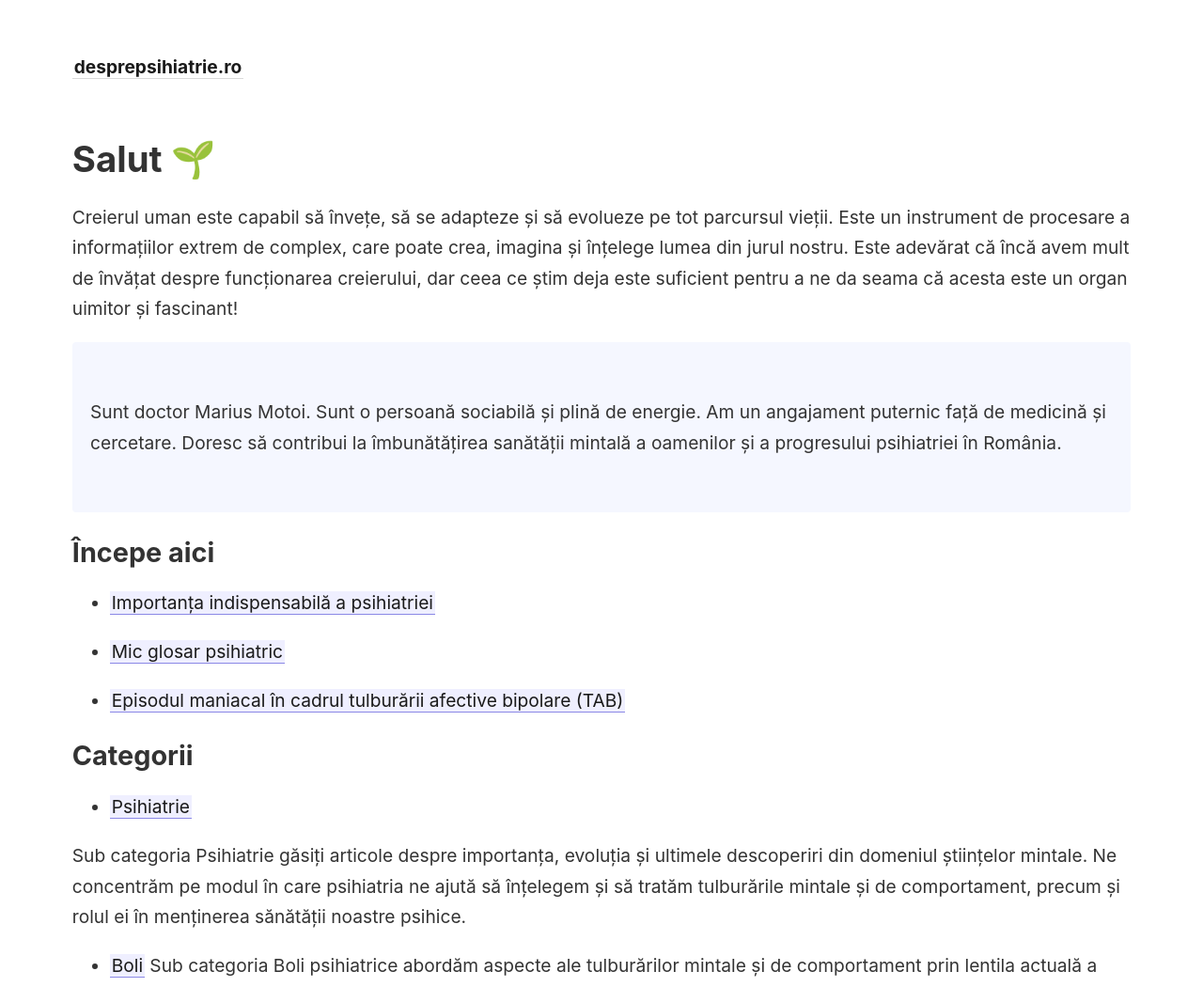
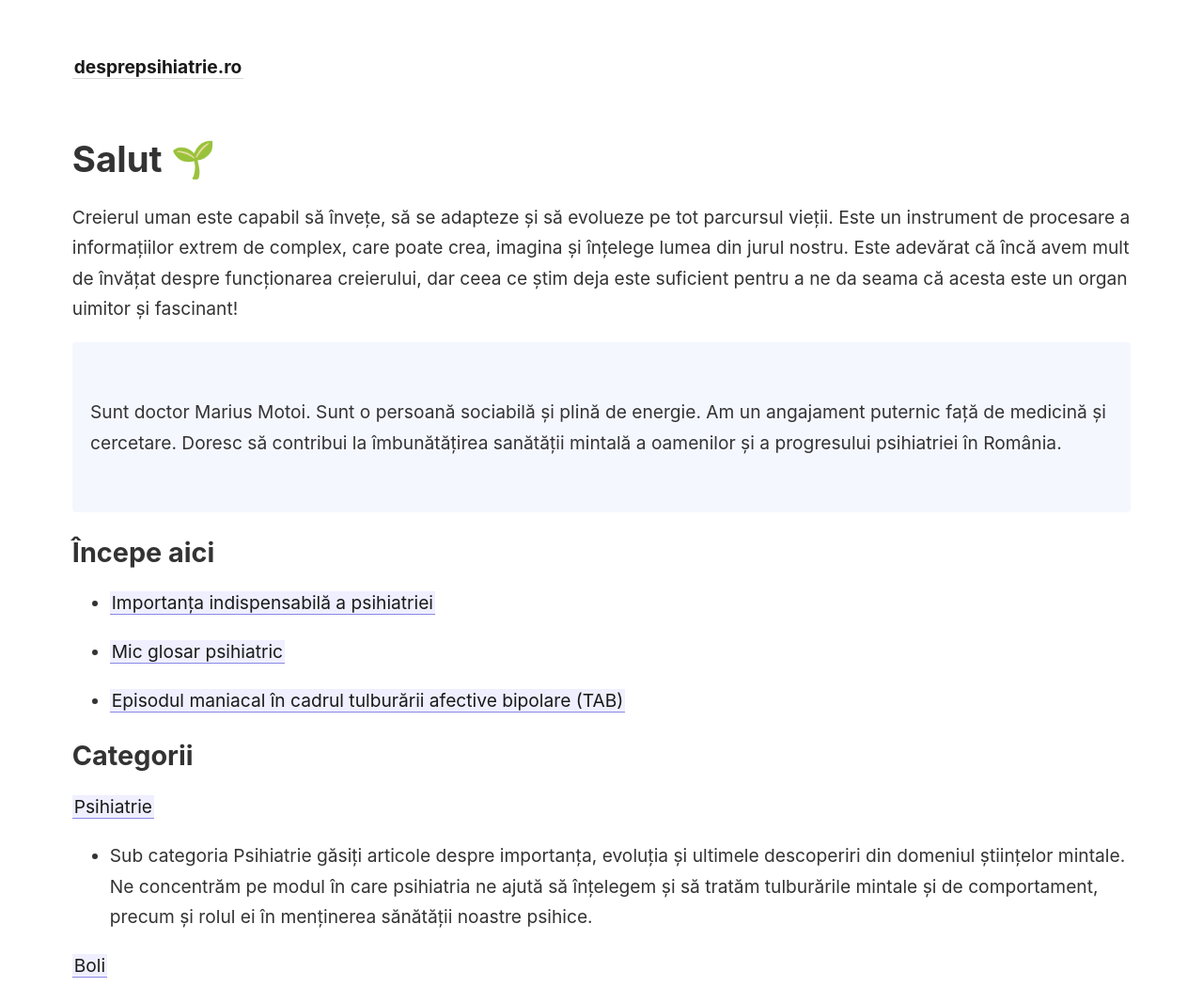
Before and after one commit to desprepsihiatrie/blog, a Jekyll site: the page built from _pages/index.md, in a window 1280 px wide. Shown: the top 1050 px of the page at 94% size. Built offline with Jekyll 4.4.1, drawn with Linux system fonts in a browser that asks for light colours.

```diff
--- a/_pages/index.md
+++ b/_pages/index.md
@@ -22,11 +22,11 @@ Creierul uman este capabil să învețe, să se adapteze și să evolueze pe tot
 
 ## Categorii
 
-- [[Psihiatrie]]
+[[Psihiatrie]]
 
-Sub categoria Psihiatrie găsiți articole despre importanța, evoluția și ultimele descoperiri din domeniul științelor mintale. Ne concentrăm pe modul în care psihiatria ne ajută să înțelegem și să tratăm tulburările mintale și de comportament, precum și rolul ei în menținerea sănătății noastre psihice.
+- Sub categoria Psihiatrie găsiți articole despre importanța, evoluția și ultimele descoperiri din domeniul științelor mintale. Ne concentrăm pe modul în care psihiatria ne ajută să înțelegem și să tratăm tulburările mintale și de comportament, precum și rolul ei în menținerea sănătății noastre psihice.
 
-- [[Boli]]
-Sub categoria Boli psihiatrice abordăm aspecte ale tulburărilor mintale și de comportament prin lentila actuală a medicinii și științelor psihologice. Articolele noastre acoperă informații de bază despre diverse tulburări și boli mintale, incluzând simptome, cauze, tratament și prognoză.
+[[Boli]]
+- Sub categoria Boli psihiatrice abordăm aspecte ale tulburărilor mintale și de comportament prin lentila actuală a medicinii și științelor psihologice. Articolele noastre acoperă informații de bază despre diverse tulburări și boli mintale, incluzând simptome, cauze, tratament și prognoză.
 
 ![Dr  Marius Motoi](https://github.com/desprepsihiatrie/blog/assets/139854003/9ccbade5-fe21-44f8-bdad-89be1efc55a6)
```
